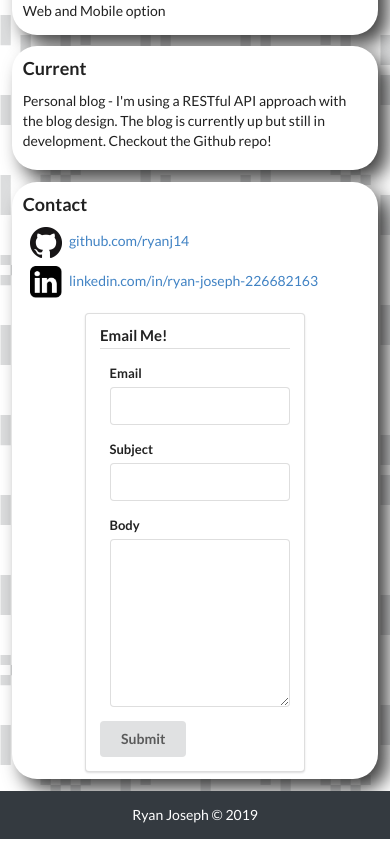
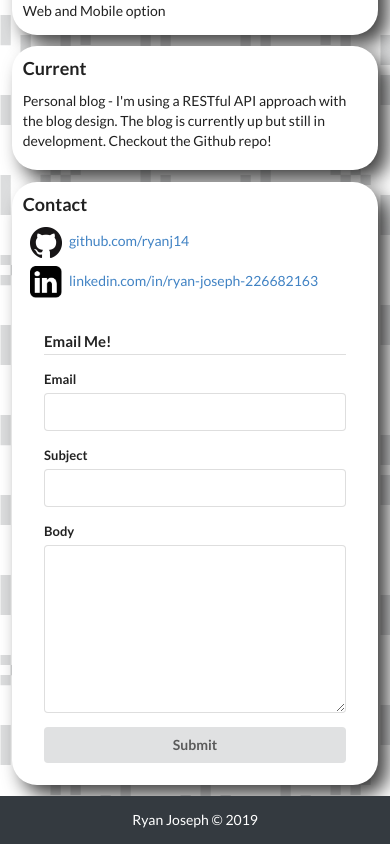
Before and after one commit to ryanj14/react-portfolio, a React (Create React App) app in the folder portfolio/: page / in a window 390 px wide. Shown: the part 2135-2979 px from the top of the page. Built offline with nearby package versions, Linux system fonts and the light colour scheme.

Commit message:
Made contact component more responsive

```diff
--- a/portfolio/src/components/portfolio/Contact.js
+++ b/portfolio/src/components/portfolio/Contact.js
@@ -7,13 +7,15 @@ const Contact = () => {
     <section className="contact">
       <article>
         <h3>Contact</h3>
-        <div className="contact1">
-          <img src={require("../../img/GitHub-Mark-64px.png")} alt="Github logo"></img>
-          <a href="https://github.com/ryanj14">github.com/ryanj14</a>
-        </div>
-        <div className="contact2">
-          <img src={require("../../img/linkedin.png")} alt="Linkedin logo"></img>
-          <a href="https://www.linkedin.com/in/ryan-joseph-226682163/">linkedin.com/in/ryan-joseph-226682163</a>
+        <div className="contactWrap">
+          <div className="contactLink">
+            <img src={require("../../img/GitHub-Mark-64px.png")} alt="Github logo"></img>
+            <a href="https://github.com/ryanj14">github.com/ryanj14</a>
+          </div>
+          <div className="contactLink">
+            <img src={require("../../img/linkedin.png")} alt="Linkedin logo"></img>
+            <a href="https://www.linkedin.com/in/ryan-joseph-226682163/">linkedin.com/in/ryan-joseph-226682163</a>
+          </div>
         </div>
         <Email />
       </article>
--- a/portfolio/src/components/portfolio/Email.js
+++ b/portfolio/src/components/portfolio/Email.js
@@ -11,7 +11,7 @@ class Email extends React.Component {
 
   render() {
     return(
-      <div className="ui segment" style={{ width: "60%" , marginLeft: "auto", marginRight: "auto", marginTop: "2%", marginBottom: "2%"}}>
+      <div className="ui segment" style={{ marginLeft: "auto", marginRight: "auto", marginTop: "2%", marginBottom: "2%"}}>
         <form className="ui form">
         <h4 className="ui dividing header">Email Me!</h4>
         <div className="two fields">
--- a/portfolio/src/styles/style.css
+++ b/portfolio/src/styles/style.css
@@ -209,7 +209,6 @@ figcaption {
 }
 
 .contact article div {
-  padding-left: 5%;
   margin-bottom: 2%;
 }
 
@@ -222,14 +221,44 @@ figcaption {
   height: 32px;
 }
 
-.contact article .contact3 {
-  display: -webkit-box;
-  display: -ms-flexbox;
+.contact article .contactWrap {
   display: flex;
+  justify-content: center;
 }
 
-.contact article .contact3 p {
-  padding-left: 2%;
+@media (max-width: 768px) {
+  .contact article .contactWrap {
+    flex-direction: column;
+  }
+}
+
+.contact article .contactLink {
+  width: 40%;
+}
+
+@media (max-width: 768px) {
+  .contact article .contactLink {
+    width: 100%;
+    padding-left: 5%;
+  }
+}
+
+.contact article div.ui.segment {
+  width: 60%;
+}
+
+@media (max-width: 768px) {
+  .contact article div.ui.segment {
+    width: 90%;
+    border: none;
+    box-shadow: none;
+  }
+}
+
+@media (max-width: 768px) {
+  .contact article button.ui.button {
+    width: 100%;
+  }
 }
 
 footer {
--- a/portfolio/src/styles/style.scss
+++ b/portfolio/src/styles/style.scss
@@ -170,7 +170,6 @@ figcaption {
     -ms-flex-direction: column;
     flex-direction: column;
     div {
-      padding-left: 5%;
       margin-bottom: 2%;
       a {
         padding-left: 2%;
@@ -180,12 +179,31 @@ figcaption {
       width: 32px;
       height: 32px;
     }
-    .contact3 {
-      display: -webkit-box;
-      display: -ms-flexbox;
+    .contactWrap {
       display: flex;
-      p {
-        padding-left: 2%;
+      justify-content: center;
+      @media (max-width: 768px) {
+        flex-direction: column;
+      }
+    }
+    .contactLink {
+      width: 40%;
+      @media (max-width: 768px) {
+        width: 100%;
+        padding-left: 5%;
+      }
+    }
+    div.ui.segment {
+      width: 60%;
+      @media (max-width: 768px) {
+        width: 90%;
+        border: none;
+        box-shadow: none;
+      }
+    }
+    button.ui.button {
+      @media (max-width: 768px) {
+        width: 100%;
       }
     }
   }
```
Also changed, not shown: portfolio/src/styles/style.min.css.
